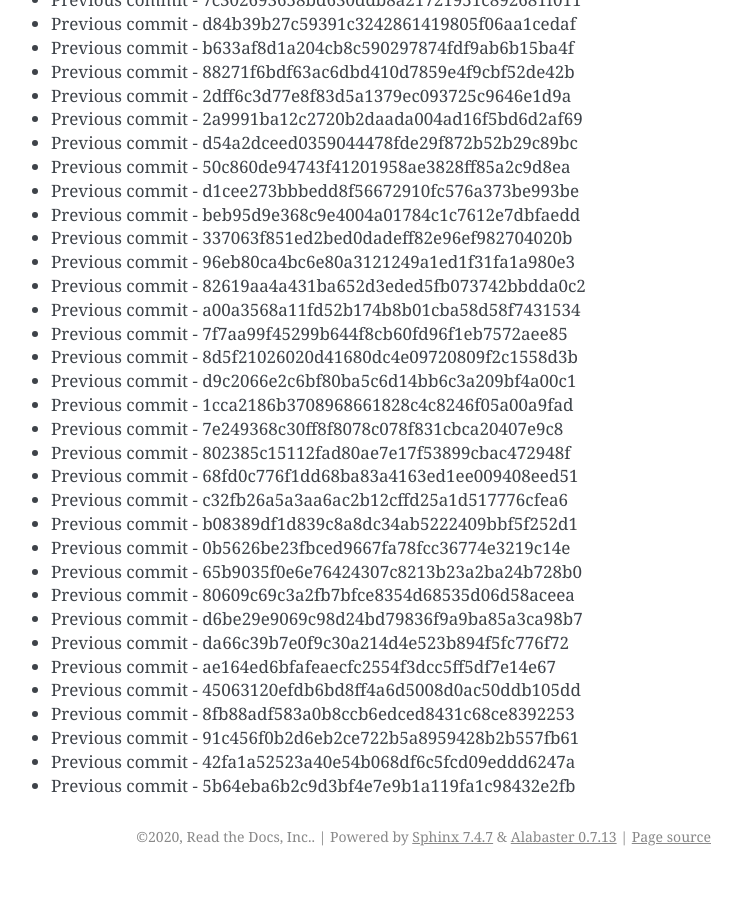
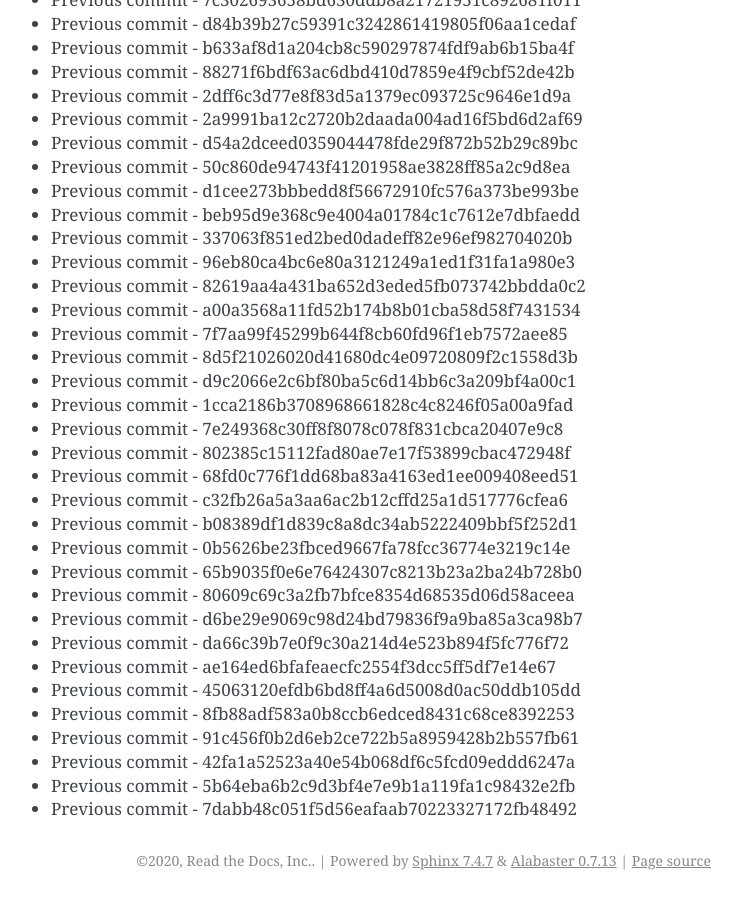
Before and after one commit to readthedocs/rtd-git-stresstest, a Sphinx documentation site: the page built from docs/updates.rst, in a window 1280 px wide and 900 px high, scrolled down 81041 px. Shown: the whole window, without its empty margins (399-1141 px from the left). Built offline with Sphinx 7.4.7, drawn with Linux system fonts in a browser that asks for light colours; before the commit the page ends 81917 px from its top, so only the background shows below that.

Commit message:
Generating commit from previous: 7dabb48c051f5d56eafaab70223327172fb48492

```diff
--- a/docs/updates.rst
+++ b/docs/updates.rst
@@ -3437,3 +3437,4 @@ It can be tested for any performance characteristics.
 * Previous commit - 91c456f0b2d6eb2ce722b5a8959428b2b557fb61
 * Previous commit - 42fa1a52523a40e54b068df6c5fcd09eddd6247a
 * Previous commit - 5b64eba6b2c9d3bf4e7e9b1a119fa1c98432e2fb
+* Previous commit - 7dabb48c051f5d56eafaab70223327172fb48492
```
